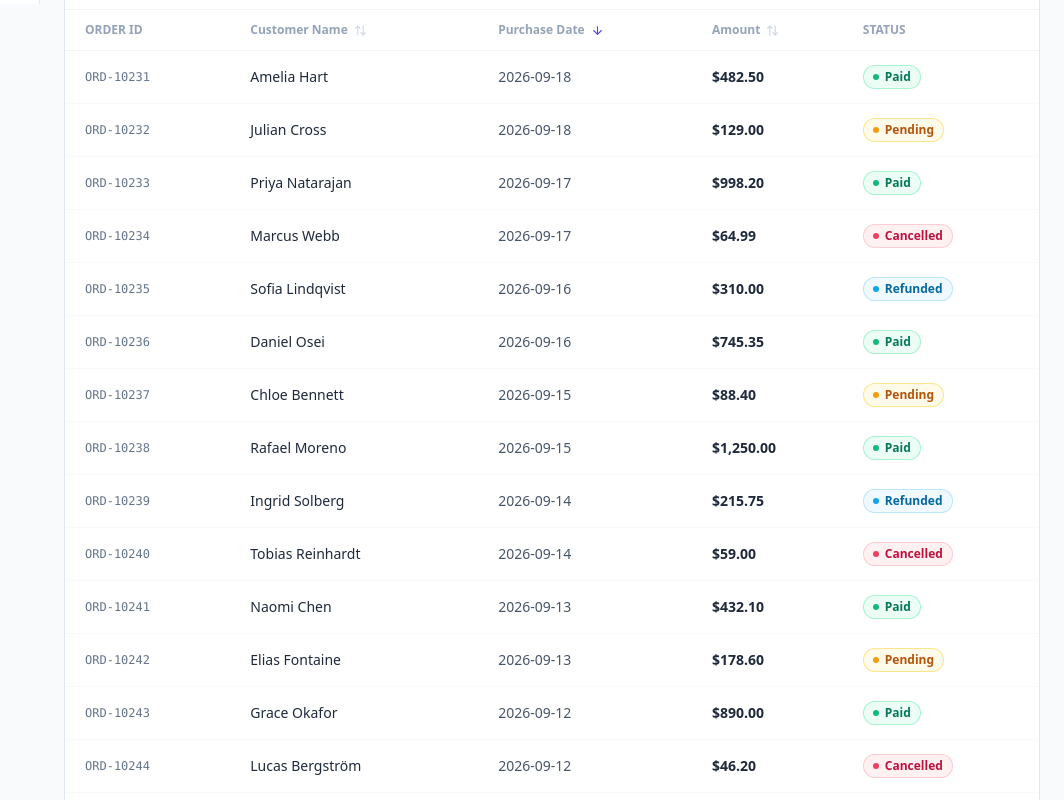
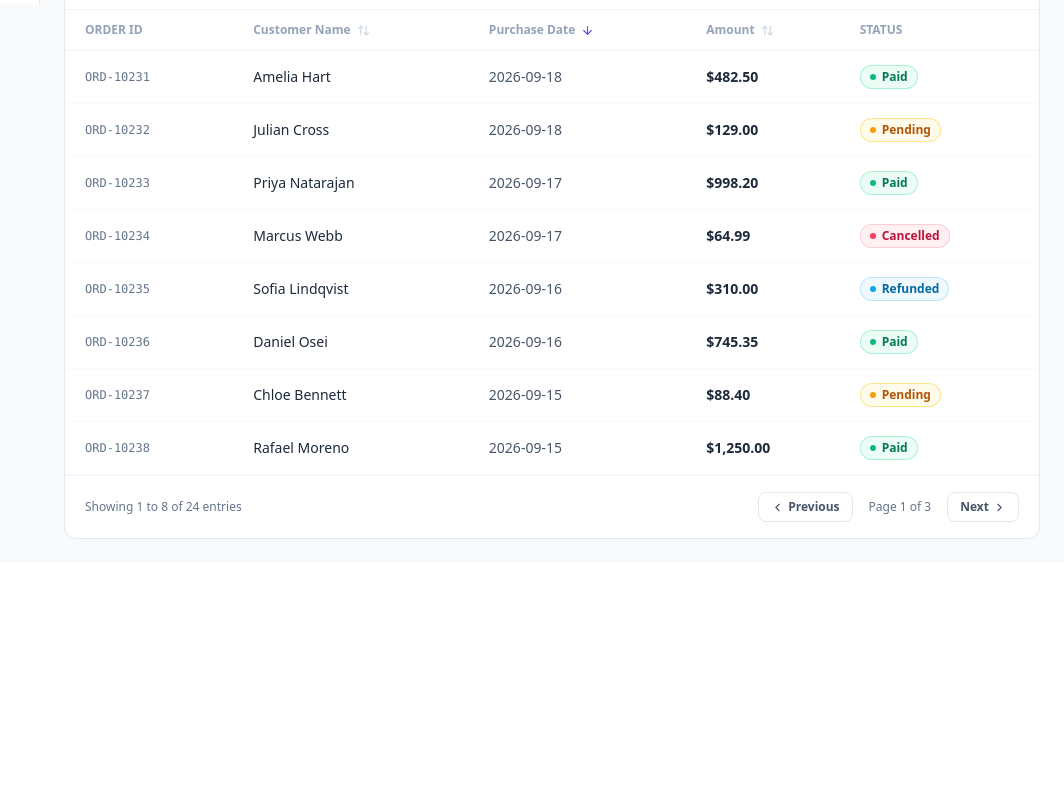
Before and after one commit to Munificient/data-heavy-admin-dashboard, a React (Vite) app: page / in a window 1280 px wide. Shown: the part 796-1596 px from the top of the page, without its empty margins (216-1280 px from the left). After the commit the page ends 1359 px from the top, so only its background shows below. Built offline with nearby package versions, Linux system fonts and the light colour scheme.

Commit message:
add client-side pagination

```diff
--- a/src/components/dashboard/DataTable.jsx
+++ b/src/components/dashboard/DataTable.jsx
@@ -1,7 +1,8 @@
 import React, { useMemo, useState } from 'react';
-import { ArrowUpDown, ArrowUp, ArrowDown } from 'lucide-react';
+import { ArrowUpDown, ArrowUp, ArrowDown, ChevronLeft, ChevronRight } from 'lucide-react';
 import { orderRecords, orderStatuses, statusStyles } from '../../data/mockDashboardData.js';
 
+const PAGE_SIZE = 8;
 const STATUS_TABS = ['All', ...orderStatuses];
 
 function currency(value) {
@@ -26,6 +27,7 @@ function SortIcon({ active, direction }) {
 export default function DataTable({ searchTerm = '' }) {
   const [statusTab, setStatusTab] = useState('All');
   const [sortConfig, setSortConfig] = useState({ key: 'date', direction: 'desc' });
+  const [currentPage, setCurrentPage] = useState(1);
 
   const filteredRecords = useMemo(() => {
     const term = searchTerm.trim().toLowerCase();
@@ -49,6 +51,10 @@ export default function DataTable({ searchTerm = '' }) {
 
     return rows;
   }, [statusTab, searchTerm, sortConfig]);
+
+  const totalPages = Math.max(1, Math.ceil(filteredRecords.length / PAGE_SIZE));
+  const pageStart = (currentPage - 1) * PAGE_SIZE;
+  const pageRows = filteredRecords.slice(pageStart, pageStart + PAGE_SIZE);
 
   const handleSort = (key) => {
     setSortConfig((prev) =>
@@ -102,7 +108,7 @@ export default function DataTable({ searchTerm = '' }) {
           </tr>
         </thead>
         <tbody>
-          {filteredRecords.map((row) => (
+          {pageRows.map((row) => (
             <tr key={row.id} className="border-b border-slate-50 dark:border-slate-800/60 text-sm">
               <td className="px-5 py-3.5 font-mono text-xs text-slate-500">{row.id}</td>
               <td className="px-3 py-3.5 text-slate-800 dark:text-slate-100">{row.customer}</td>
@@ -113,6 +119,29 @@ export default function DataTable({ searchTerm = '' }) {
           ))}
         </tbody>
       </table>
+
+      <div className="flex items-center justify-between px-5 py-4 border-t border-slate-100 dark:border-slate-800">
+        <p className="text-xs text-slate-500">
+          Showing {pageStart + 1} to {Math.min(pageStart + PAGE_SIZE, filteredRecords.length)} of {filteredRecords.length} entries
+        </p>
+        <div className="flex items-center gap-2">
+          <button
+            type="button"
+            onClick={() => setCurrentPage((prev) => Math.max(1, prev - 1))}
+            className="flex items-center gap-1 rounded-lg border border-slate-200 px-3 py-1.5 text-xs font-semibold text-slate-600"
+          >
+            <ChevronLeft size={13} /> Previous
+          </button>
+          <span className="px-2 text-xs text-slate-500">Page {currentPage} of {totalPages}</span>
+          <button
+            type="button"
+            onClick={() => setCurrentPage((prev) => Math.min(totalPages, prev + 1))}
+            className="flex items-center gap-1 rounded-lg border border-slate-200 px-3 py-1.5 text-xs font-semibold text-slate-600"
+          >
+            Next <ChevronRight size={13} />
+          </button>
+        </div>
+      </div>
     </div>
   );
 }
```
